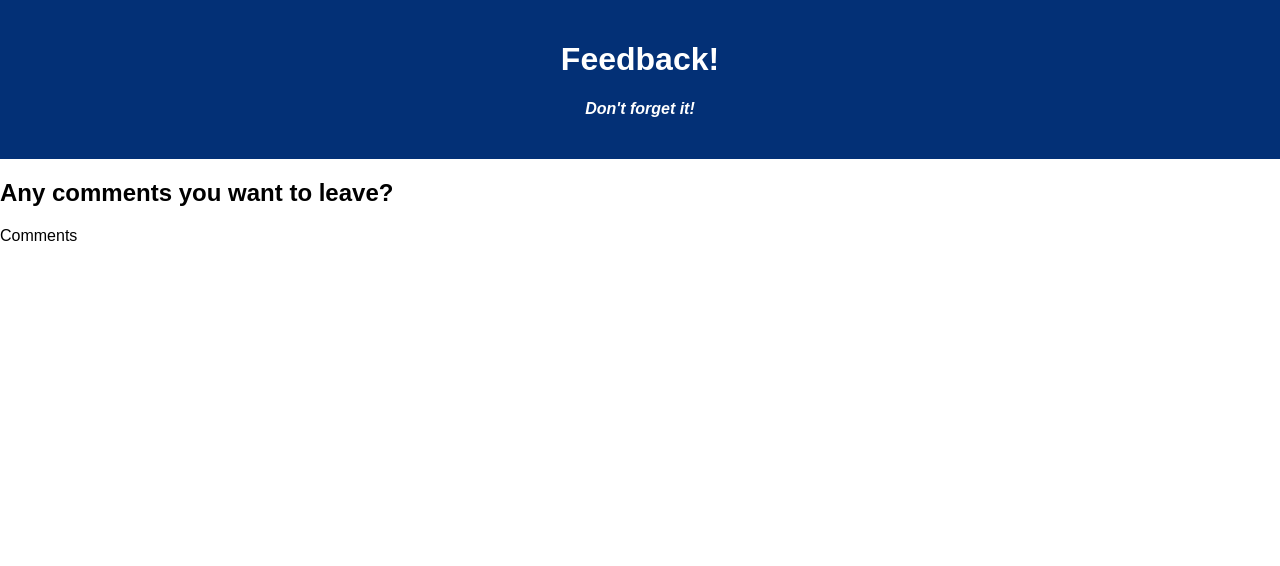
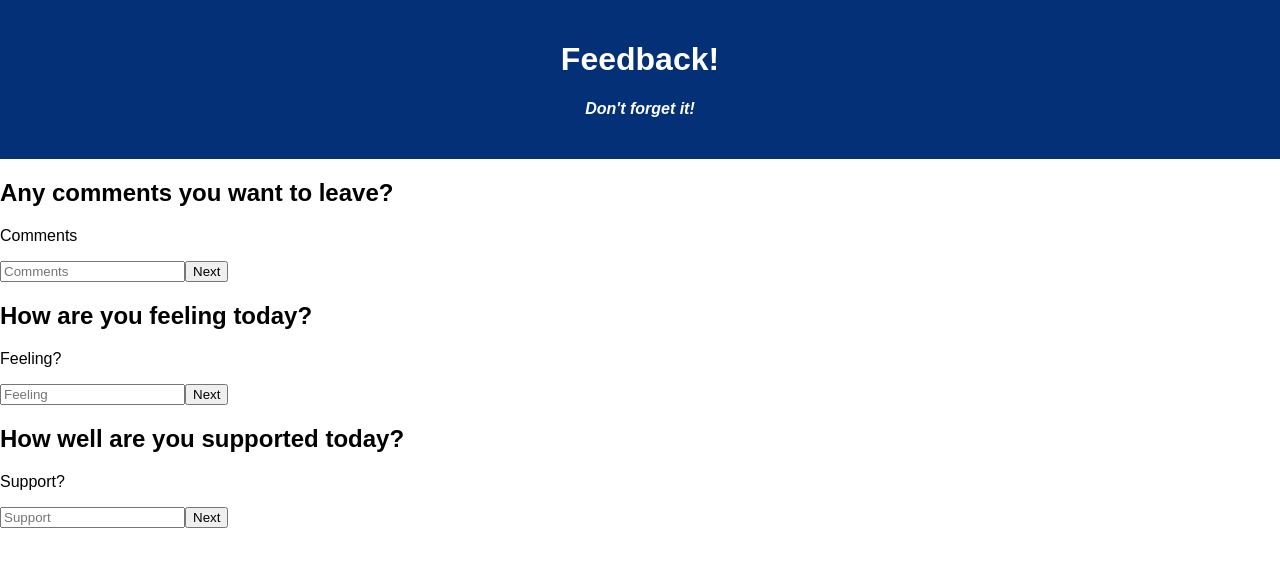
Before and after one commit to nimoabdi/weekend-redux-feedback-loop, a React (Create React App) app: page /#/ in a window 1280 px wide. Shown: the top 566 px of the page. Built offline with nearby package versions, Linux system fonts and the light colour scheme.

Commit message:
working on getting the routes for components

```diff
--- a/src/components/App/App.jsx
+++ b/src/components/App/App.jsx
@@ -3,6 +3,8 @@ import axios from 'axios';
 import './App.css';
 import { HashRouter as Router, Route, Link } from 'react-router-dom';
 import Comments from '../Comments/Comments';
+import Feeling from '../Feeling/Feeling';
+import Support from '../Support/Support';
 
 function App() {
 
@@ -17,6 +19,12 @@ function App() {
     <Route>
       <Comments />
     </Route>
+    <Route>
+      <Feeling />
+    </Route>
+    <Route>
+      <Support />
+    </Route>
   </Router>
   );
 }
--- a/src/components/Comments/Comments.jsx
+++ b/src/components/Comments/Comments.jsx
@@ -17,10 +17,15 @@ function Comments () {
             <header>
                 <h1>Any comments you want to leave?</h1>
                 <p>Comments</p>
-
-
-
-
+                <form onSubmit={getComments}>
+                    <input
+                        required
+                        placeholder='Comments'
+                        value={comments}
+                        onChange={(event)=> setComments(event.target.value)}>
+                        </input>
+                        <button type='submitBtn'>Next</button>
+                </form>
             </header>
         </section>
     )
--- a/src/components/Feeling/Feeling.jsx
+++ b/src/components/Feeling/Feeling.jsx
@@ -0,0 +1,36 @@
+import React, { useState } from 'react';
+import { useDispatch } from 'react-redux';
+
+
+function Feeling () {
+    const [feelings, setFeeling] = useState('');
+    const dispatch = useDispatch();
+
+    const getFeeling = (event) => {
+        event.preventDefault();
+        console.log('this is the feeling rating', feelings)
+        dispatch({
+            type: 'FEELING_NUMBER',
+            payload: feelings
+        })
+    }
+
+    return (
+        <section>
+            <header>
+            <h1>How are you feeling today?</h1>
+            <p>Feeling?</p>
+                <form onSubmit={getFeeling}>
+                    <input type='number'
+                        required
+                        placeholder='Feeling'
+                        value={feelings}
+                        onChange={(event)=> setFeeling(event.target.value)}>
+                        </input>
+                        <button type='submitBtn'>Next</button>
+                </form>
+            </header>
+        </section>
+    )
+}
+export default Feeling;
--- a/src/components/Support/Support.jsx
+++ b/src/components/Support/Support.jsx
@@ -0,0 +1,38 @@
+import React, { useState } from 'react';
+import { useDispatch } from 'react-redux';
+
+function Support() {
+    const [supports, setSupport] = useState('');
+    const dispatch = useDispatch();
+
+    const fetchSupport = (event) => {
+        event.preventDefault();
+        console.log('this is the support rating', feelings)
+        dispatch({
+            type: 'SUPPORT_NUMBER',
+            payload: supports
+        })
+    }
+
+    return (
+        <section>
+            <header>
+            <h1>How well are you supported today?</h1>
+            <p>Support?</p>
+                <form onSubmit={fetchSupport}>
+                    <input type='number'
+                        required
+                        placeholder='Support'
+                        value={supports}
+                        onChange={(event)=> fetchSupport(event.target.value)}>
+                        </input>
+                        <button type='submitBtn'>Next</button>
+                </form>
+            </header>
+
+
+
+        </section>
+    )
+}
+export default Support;
```
Also changed, not shown: 1 other file (tests, documents, lock files or other folders).
